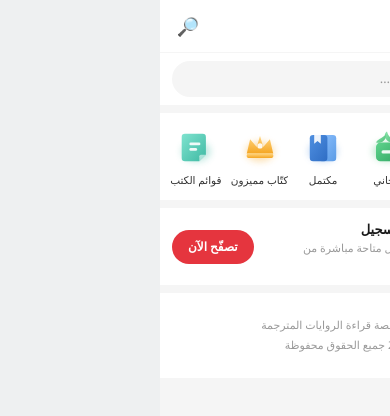
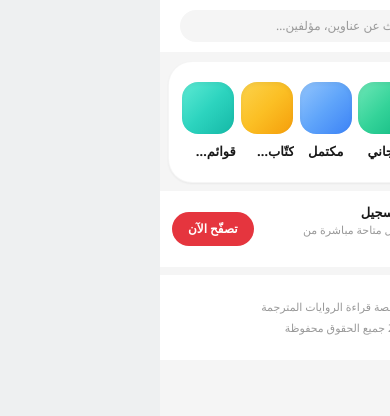
Before and after one commit to Fang1yuan1/Novelwolrd, a Next.js app: page / in a window 390 px wide. Shown: the top 416 px of the page. Built offline with nearby package versions, Linux system fonts and the light colour scheme; no server answers; the database is empty.

Commit message:
Last Sync: 2026-08-20 15:16 (Mobile)

```diff
--- a/components/mobile/MobileHeader.tsx
+++ b/components/mobile/MobileHeader.tsx
@@ -1,8 +1,7 @@
 export default function MobileHeader() {
   return (
-    <header className="sticky top-0 z-20 bg-white">
-      <div className="flex items-center justify-between px-3 py-2.5">
-        <a href="/" className="flex items-center gap-1.5">
+    <header className="sticky top-0 z-20 flex items-center justify-between border-b border-ink-300/10 bg-white px-3 py-2.5">
+      <a href="/" className="flex shrink-0 items-center gap-1.5">
         <span className="flex h-8 w-8 items-center justify-center rounded bg-brand text-sm text-white">
           📚
         </span>
@@ -10,24 +9,21 @@ export default function MobileHeader() {
           نوفل<span className="text-brand">هَب</span>
         </span>
       </a>
-        <span
-          aria-hidden
-          className="flex h-8 w-8 items-center justify-center text-lg text-ink-700"
+
+      <label
+        htmlFor="mobile-site-search"
+        className="mx-2 flex flex-1 items-center gap-1.5 rounded-full bg-surface px-3 py-1.5"
       >
+        <span aria-hidden className="text-[13px] text-ink-300">
           🔎
         </span>
-      </div>
-      <form className="border-t border-ink-300/10 px-3 py-2">
-        <label htmlFor="mobile-site-search" className="sr-only">
-          ابحث في الفهرس
-        </label>
         <input
           id="mobile-site-search"
           type="search"
           placeholder="ابحث عن عناوين، مؤلفين…"
-          className="w-full rounded-full bg-surface px-3.5 py-2 text-[13px] text-ink-900 outline-none placeholder:text-ink-300"
+          className="w-full bg-transparent text-[12px] text-ink-900 outline-none placeholder:text-ink-300"
         />
-      </form>
+      </label>
     </header>
   );
 }
--- a/components/mobile/MobileHeroBanner.tsx
+++ b/components/mobile/MobileHeroBanner.tsx
@@ -7,12 +7,12 @@ export default async function MobileHeroBanner() {
   if (slides.length === 0) return null;
 
   return (
-    <div className="scroll-thin mt-2 flex snap-x snap-mandatory gap-2 overflow-x-auto bg-white px-3 py-3">
+    <div className="scroll-thin flex snap-x snap-mandatory overflow-x-auto bg-white">
       {slides.map((n) => (
         <a
           key={n.id}
           href={`/novel/${n.id}`}
-          className="relative block aspect-[16/8] w-[86%] shrink-0 snap-center overflow-hidden rounded-lg"
+          className="relative block aspect-[3/1] w-full shrink-0 snap-center overflow-hidden"
         >
           {/* eslint-disable-next-line @next/next/no-img-element */}
           <img
@@ -20,7 +20,7 @@ export default async function MobileHeroBanner() {
             alt={n.title}
             className="h-full w-full object-cover"
           />
-          <span className="absolute inset-x-0 bottom-0 bg-gradient-to-t from-black/80 to-transparent px-3 py-2">
+          <span className="absolute inset-x-0 bottom-0 bg-gradient-to-t from-black/75 to-transparent px-3 py-2">
             <span className="line-clamp-1 block text-sm font-semibold text-white">
               {n.title}
             </span>
--- a/components/mobile/MobileQuickNav.tsx
+++ b/components/mobile/MobileQuickNav.tsx
@@ -1,39 +1,62 @@
-import {
-  CategoriesIcon,
-  RankingIcon,
-  FreeIcon,
-  CompletedIcon,
-  AuthorsIcon,
-  BooklistsIcon,
-} from "./icons/QuickNavIcons";
-
 const items: {
   label: string;
-  Icon: (props: { className?: string }) => JSX.Element;
   href: string;
+  gradient: string;
 }[] = [
-  { label: "التصنيفات", Icon: CategoriesIcon, href: "/categories" },
-  { label: "الترتيب", Icon: RankingIcon, href: "/rankings" },
-  { label: "مجاني", Icon: FreeIcon, href: "/categories" },
-  { label: "مكتمل", Icon: CompletedIcon, href: "/completed" },
-  { label: "كتّاب مميزون", Icon: AuthorsIcon, href: "/rankings" },
-  { label: "قوائم الكتب", Icon: BooklistsIcon, href: "/categories" },
+  {
+    label: "التصنيفات",
+    href: "/categories",
+    gradient: "from-rose-300 via-rose-400 to-rose-500",
+  },
+  {
+    label: "الترتيب",
+    href: "/rankings",
+    gradient: "from-violet-300 via-violet-400 to-violet-500",
+  },
+  {
+    label: "مجاني",
+    href: "/categories",
+    gradient: "from-emerald-300 via-emerald-400 to-emerald-500",
+  },
+  {
+    label: "مكتمل",
+    href: "/completed",
+    gradient: "from-blue-300 via-blue-400 to-blue-500",
+  },
+  {
+    label: "كتّاب مميزون",
+    href: "/rankings",
+    gradient: "from-amber-300 via-amber-400 to-amber-500",
+  },
+  {
+    label: "قوائم الكتب",
+    href: "/categories",
+    gradient: "from-teal-300 via-teal-400 to-teal-500",
+  },
 ];
 
 export default function MobileQuickNav() {
   return (
+    <div className="mt-2 px-2">
       <nav
         aria-label="روابط سريعة"
-      className="mt-2 grid grid-cols-6 gap-y-2 bg-white px-1 py-3"
+        className="grid grid-cols-6 gap-x-1 gap-y-3 rounded-3xl border border-ink-300/10 bg-white px-3 py-5 shadow-sm"
       >
-      {items.map(({ label, Icon, href }) => (
-        <a key={label} href={href} className="flex flex-col items-center gap-1">
-          <Icon className="h-11 w-11" />
-          <span className="line-clamp-1 text-[10.5px] text-ink-700">
+        {items.map(({ label, href, gradient }) => (
+          <a
+            key={label}
+            href={href}
+            className="flex flex-col items-center gap-2"
+          >
+            <span
+              className={`aspect-square w-full max-w-[52px] rounded-2xl bg-gradient-to-br ${gradient} shadow-inner`}
+            />
+            <span className="line-clamp-1 text-[13px] font-bold text-ink-900">
               {label}
             </span>
           </a>
         ))}
       </nav>
+    </div>
   );
 }
```
Lines whose indentation alone changed are shown as unchanged.
